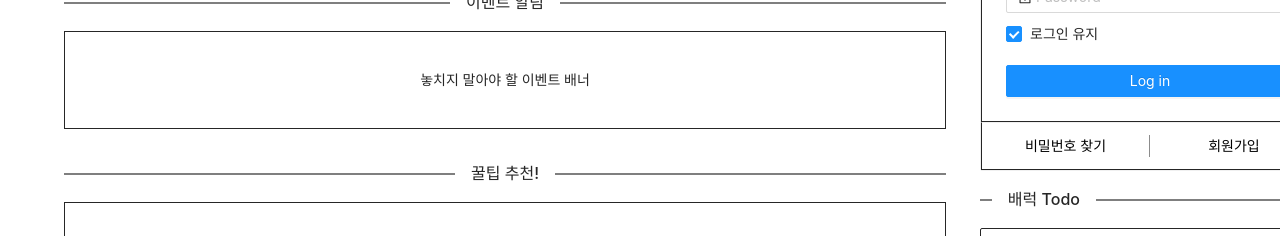
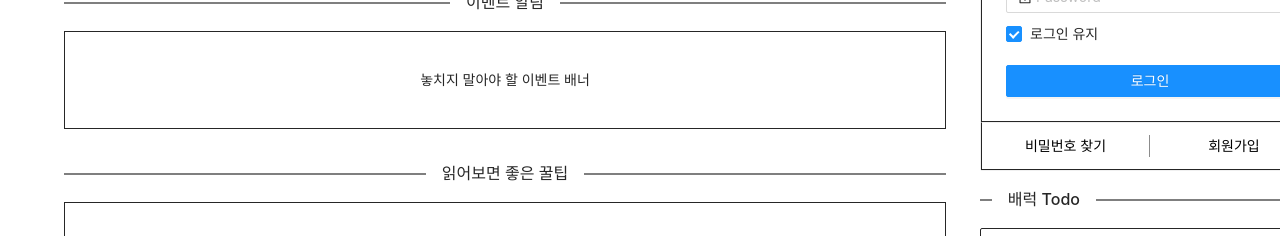
Before and after one commit to nakseono/yourLoa, a Next.js app: page / in a window 1280 px wide. Shown: the part 214-450 px from the top of the page. Built offline with nearby package versions, Linux system fonts and the light colour scheme.

Commit message:
간단한 멘트 변경

```diff
--- a/components/LoginForm.js
+++ b/components/LoginForm.js
@@ -79,7 +79,7 @@ const LoginForm = () => {
             className="login-form-button"
             style={{ width: "100%" }}
           >
-            Log in
+            로그인
           </Button>
         </Form.Item>
       </Form>
--- a/pages/index.js
+++ b/pages/index.js
@@ -29,7 +29,7 @@ const Main = () => {
       <InLayoutContent>
         <Divider>이벤트 알림</Divider>
         <BannerWrapper>놓치지 말아야 할 이벤트 배너</BannerWrapper>
-        <DividerWrapper>꿀팁 추천!</DividerWrapper>
+        <DividerWrapper>읽어보면 좋은 꿀팁</DividerWrapper>
         <BannerWrapper>꿀팁 배너</BannerWrapper>
       </InLayoutContent>
     </AppLayout>
```
